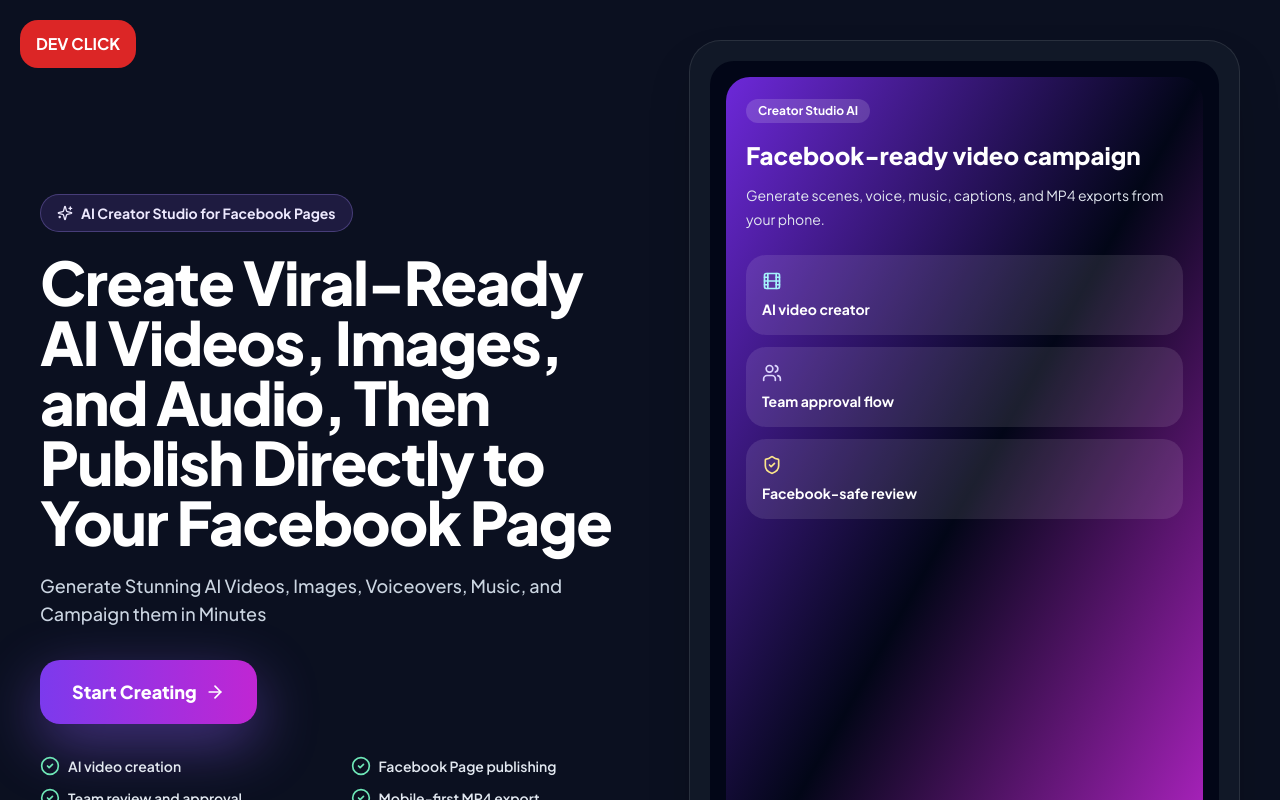
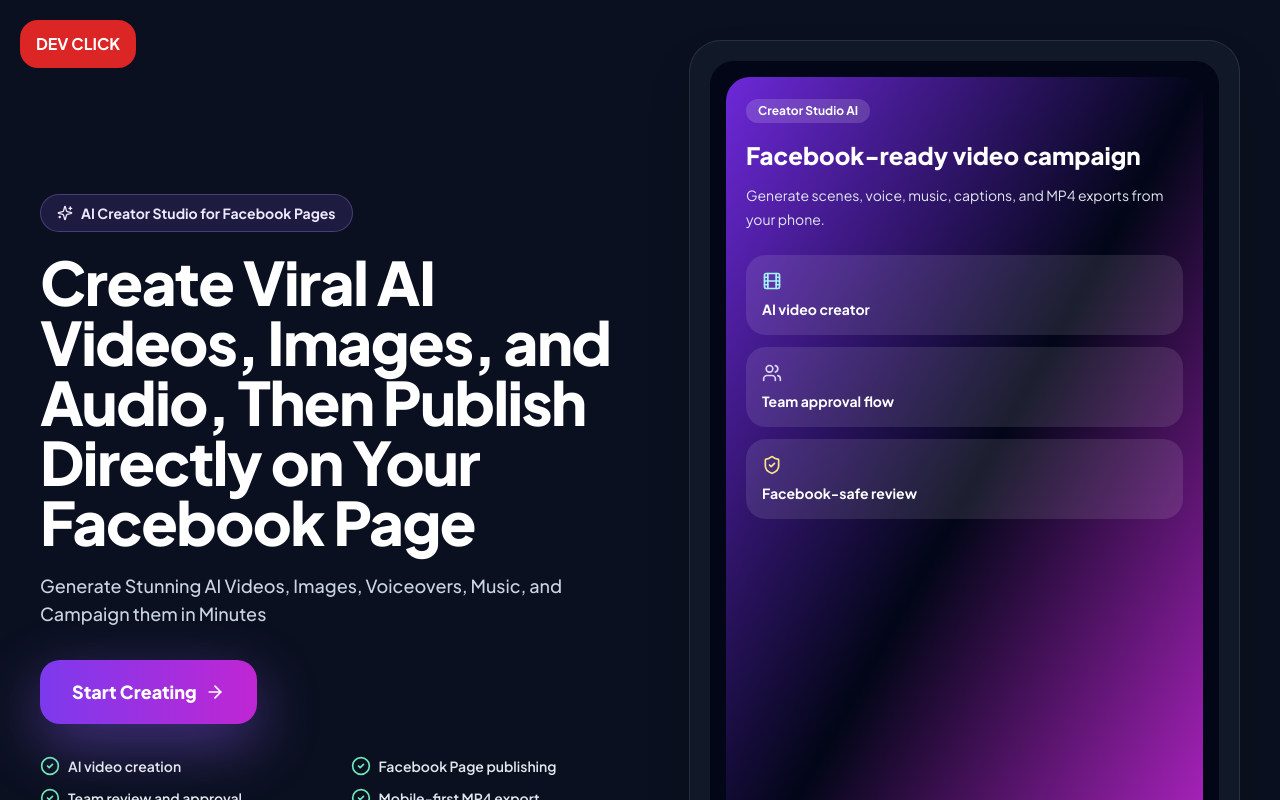
Before and after one commit to mose233/Bearer-of-News, a React (Vite) app: page / in a window 1280 px wide. Shown: the top 800 px of the page. Built offline with nearby package versions, Linux system fonts and the light colour scheme.

Commit message:
Update headline text for clarity

```diff
--- a/src/pages/Index.tsx
+++ b/src/pages/Index.tsx
@@ -47,7 +47,7 @@
             </div>
 
           <h1 className="max-w-4xl text-4xl font-extrabold leading-tight tracking-tight sm:text-5xl lg:text-6xl">
-  Create Viral-Ready AI Videos, Images, and Audio, Then Publish Directly to Your Facebook Page
+  Create Viral AI Videos, Images, and Audio, Then Publish Directly on Your Facebook Page
 </h1>
 
 <p className="mt-5 max-w-2xl text-base font-medium leading-8 text-slate-300 sm:text-lg">
```
